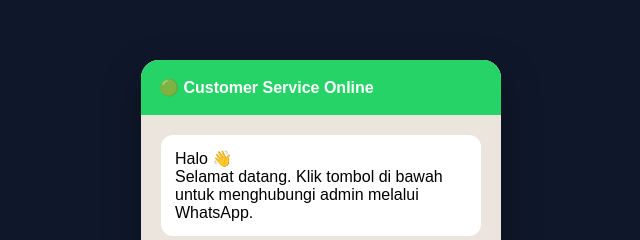
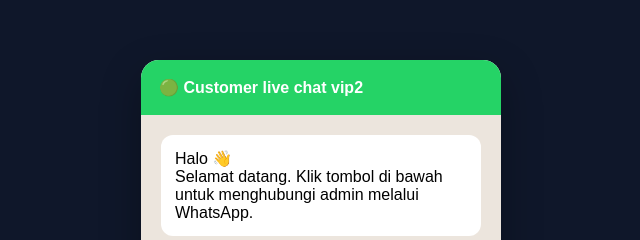
Before and after one commit to updtevip-ux/Live-chat-wa-pusat-vip2, a plain HTML site: page index.html in a window 1280 px wide. Shown: the part 125-365 px from the top of the page, 319-959 px from the left. Drawn offline with Linux system fonts and the light colour scheme.

Commit message:
Update index.html

```diff
--- a/index.html
+++ b/index.html
@@ -1 +1 @@
-<!DOCTYPE html><html lang="id"><head><meta charset="UTF-8"><meta name="viewport" content="width=device-width,initial-scale=1"><title>Live Chat WhatsApp</title><style>body{margin:0;font-family:Arial;background:#0f172a;display:flex;justify-content:center;align-items:center;height:100vh}.card{width:360px;background:#fff;border-radius:18px;overflow:hidden;box-shadow:0 15px 40px rgba(0,0,0,.3)}.h{background:#25D366;color:#fff;padding:18px;font-weight:bold}.b{padding:20px;background:#ece5dd;height:250px}.m{background:#fff;padding:14px;border-radius:12px}.f{padding:20px}.btn{display:block;text-align:center;text-decoration:none;background:#25D366;color:#fff;padding:14px;border-radius:10px}</style></head><body><div class="card"><div class="h">🟢 Customer Service Online</div><div class="b"><div class="m">Halo 👋<br>Selamat datang. Klik tombol di bawah untuk menghubungi admin melalui WhatsApp.</div></div><div class="f"><a class="btn" href="https://wa.me/6281234567890?text=Halo%20Admin" target="_blank">Chat via WhatsApp</a></div></div></body></html>
+<!DOCTYPE html><html lang="id"><head><meta charset="UTF-8"><meta name="viewport" content="width=device-width,initial-scale=1"><title>Live Chat WhatsApp</title><style>body{margin:0;font-family:Arial;background:#0f172a;display:flex;justify-content:center;align-items:center;height:100vh}.card{width:360px;background:#fff;border-radius:18px;overflow:hidden;box-shadow:0 15px 40px rgba(0,0,0,.3)}.h{background:#25D366;color:#fff;padding:18px;font-weight:bold}.b{padding:20px;background:#ece5dd;height:250px}.m{background:#fff;padding:14px;border-radius:12px}.f{padding:20px}.btn{display:block;text-align:center;text-decoration:none;background:#25D366;color:#fff;padding:14px;border-radius:10px}</style></head><body><div class="card"><div class="h">🟢 Customer live chat vip2 </div><div class="b"><div class="m">Halo 👋<br>Selamat datang. Klik tombol di bawah untuk menghubungi admin melalui WhatsApp.</div></div><div class="f"><a class="btn" href="https://wa.me/6285141792360?text=Halo%20Admin" target="_blank">Chat via WhatsApp</a></div></div></body></html>
```
